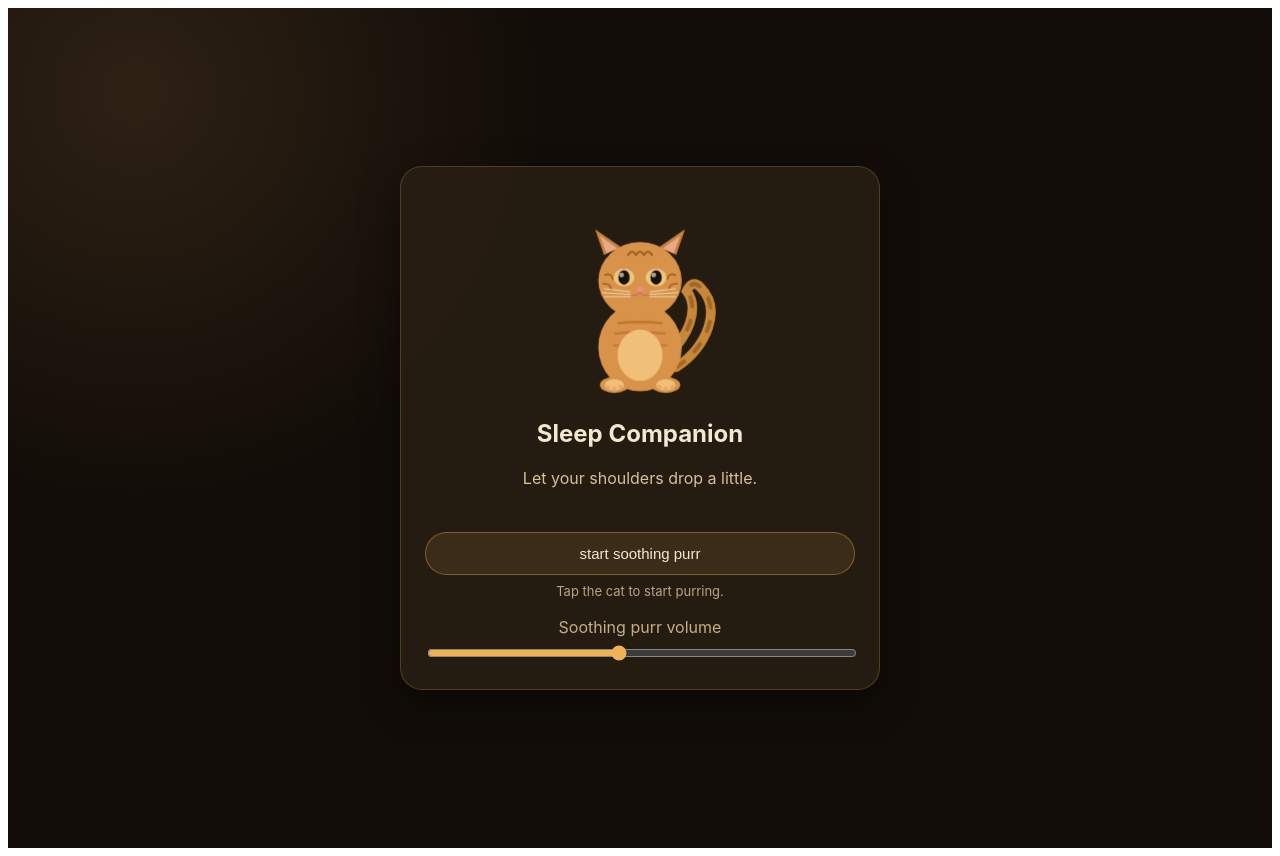
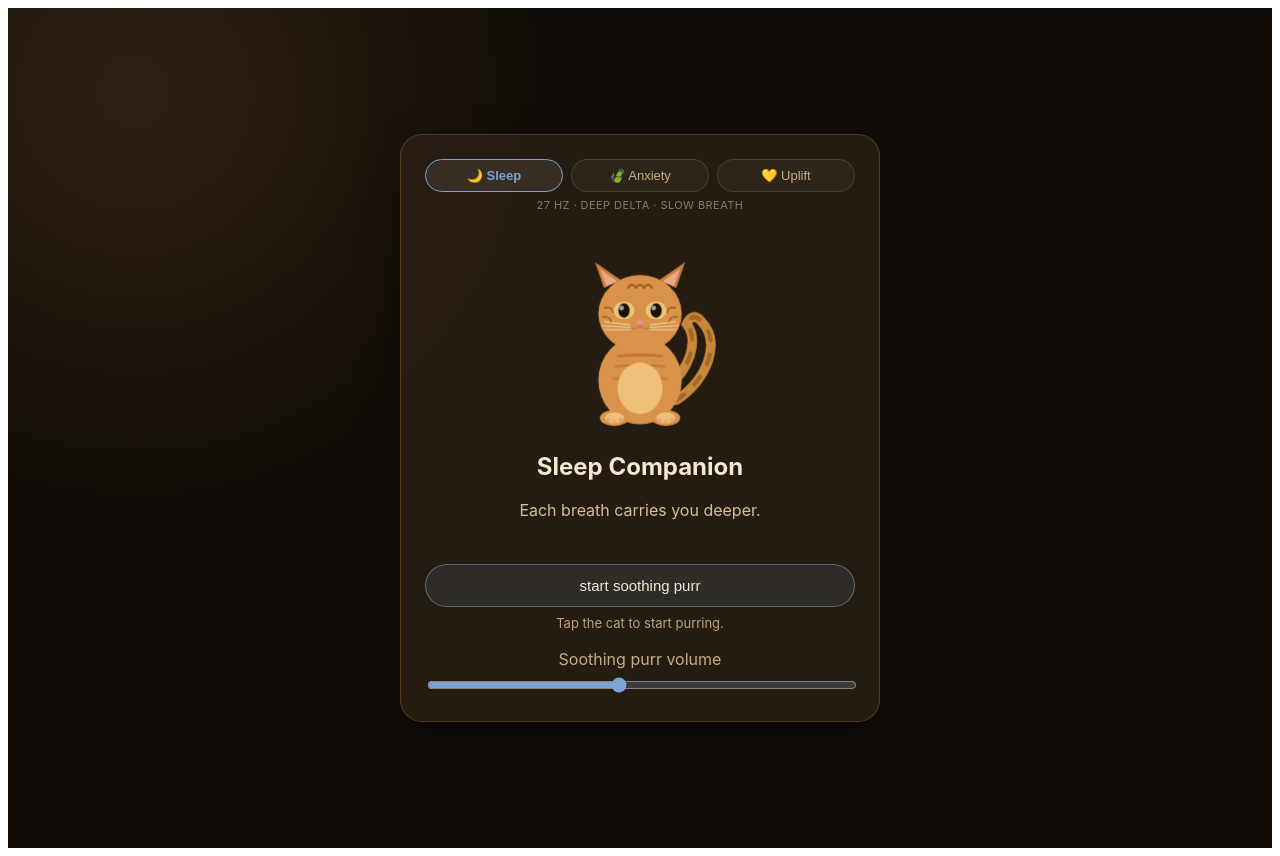
Before and after one commit to AlexandraDigital/Sleep_Companion, a React (Vite) app: page / in a window 1280 px wide. Built offline with nearby package versions, Linux system fonts and the light colour scheme; the HTML template or start-up script is replaced by a standard one.

Commit message:
feat: 3 therapeutic purr modes — Sleep (27Hz), Anxiety (50Hz), Depression/Uplift (120Hz)

```diff
--- a/src/SleepCompanionNew.css
+++ b/src/SleepCompanionNew.css
@@ -10,6 +10,7 @@
 }
 
 .scn-card {
+  --accent: #7ba3d4;
   width: min(430px, 100%);
   background: rgba(41, 30, 19, 0.9);
   border: 1px solid rgba(255, 186, 97, 0.2);
@@ -17,6 +18,49 @@
   padding: 24px;
   text-align: center;
   box-shadow: 0 16px 40px rgba(0, 0, 0, 0.45);
+}
+
+/* MODE TABS */
+.scn-mode-tabs {
+  display: flex;
+  gap: 8px;
+  justify-content: center;
+  margin-bottom: 6px;
+}
+
+.scn-mode-tab {
+  --tab-color: #7ba3d4;
+  flex: 1;
+  border: 1px solid rgba(255, 255, 255, 0.12);
+  border-radius: 999px;
+  background: rgba(255, 255, 255, 0.04);
+  color: #c9ad82;
+  padding: 8px 6px;
+  cursor: pointer;
+  font-size: 13px;
+  transition: background 0.2s, border-color 0.2s, color 0.2s;
+  white-space: nowrap;
+}
+
+.scn-mode-tab.active {
+  background: rgba(255, 255, 255, 0.08);
+  border-color: var(--tab-color);
+  color: var(--tab-color);
+  font-weight: 600;
+}
+
+.scn-mode-tab:hover:not(.active) {
+  background: rgba(255, 255, 255, 0.07);
+  color: #f4e8d1;
+}
+
+.scn-mode-desc {
+  color: #8a7a62;
+  font-size: 11px;
+  letter-spacing: 0.04em;
+  text-transform: uppercase;
+  margin: 0 0 10px;
+  min-height: 16px;
 }
 
 .scn-cat-wrap {
@@ -33,15 +77,14 @@
 .tabby-cat {
   display: block;
   animation: breathe 5s ease-in-out infinite;
-  transition: filter 0.4s ease;
+  transition: filter 0.6s ease;
 }
 
 .tabby-cat.is-purring {
   animation: breathe 2.2s ease-in-out infinite;
-  filter: drop-shadow(0 0 18px rgba(255, 189, 104, 0.35));
 }
 
-/* Tail wag animation — applied to the <g> wrapping the tail */
+/* Tail wag animation */
 .tail-wag {
   animation: tailWag 0.55s ease-in-out infinite alternate;
 }
@@ -54,13 +97,14 @@
 .scn-line {
   color: #d8bf98;
   min-height: 48px;
+  transition: opacity 0.5s;
 }
 
 .scn-btn {
   width: 100%;
-  border: 1px solid rgba(255, 186, 97, 0.35);
+  border: 1px solid color-mix(in srgb, var(--accent) 50%, transparent);
   border-radius: 999px;
-  background: rgba(255, 186, 97, 0.1);
+  background: color-mix(in srgb, var(--accent) 12%, transparent);
   color: #f4e8d1;
   padding: 12px 16px;
   cursor: pointer;
@@ -69,7 +113,7 @@
 }
 
 .scn-btn:hover {
-  background: rgba(255, 186, 97, 0.2);
+  background: color-mix(in srgb, var(--accent) 22%, transparent);
 }
 
 .scn-volume {
@@ -81,7 +125,7 @@
 .scn-volume input {
   width: 100%;
   margin-top: 8px;
-  accent-color: #efb357;
+  accent-color: var(--accent);
 }
 
 @keyframes breathe {
--- a/src/SleepCompanionNew.jsx
+++ b/src/SleepCompanionNew.jsx
@@ -1,16 +1,83 @@
 import React, { useEffect, useRef, useState } from 'react';
 import './SleepCompanionNew.css';
 
-const CALM_LINES = [
-  'Hi friend. You are safe with me.',
-  'Let your shoulders drop a little.',
-  'Slow breath in, softer breath out.',
-  'I am here. No rush. No pressure.',
-  'Close your eyes. I will keep watch.',
-  'You did enough today.',
-];
+const MODES = {
+  sleep: {
+    key: 'sleep',
+    label: '🌙 Sleep',
+    accentColor: '#7ba3d4',
+    glowRgb: '107, 150, 210',
+    amFreq: 27,
+    breathingHz: 0.10,
+    lowpassFreq: 220,
+    harmonics: [
+      { freq: 27, gain: 0.08, type: 'triangle' },
+      { freq: 54, gain: 0.04, type: 'sine' },
+      { freq: 81, gain: 0.02, type: 'sine' },
+    ],
+    noiseRatio: 0.12,
+    lines: [
+      'Let your whole body get heavy.',
+      'Each breath carries you deeper.',
+      'Close your eyes. I am here.',
+      'You are safe. Let go.',
+      'Drift gently into rest.',
+      'The world can wait until morning.',
+    ],
+  },
+  anxiety: {
+    key: 'anxiety',
+    label: '🍃 Anxiety',
+    accentColor: '#7abf8a',
+    glowRgb: '122, 191, 138',
+    amFreq: 50,
+    breathingHz: 0.18,
+    lowpassFreq: 380,
+    harmonics: [
+      { freq: 50,  gain: 0.07,  type: 'triangle' },
+      { freq: 100, gain: 0.04,  type: 'sine' },
+      { freq: 150, gain: 0.025, type: 'sine' },
+      { freq: 25,  gain: 0.03,  type: 'sine' },
+    ],
+    noiseRatio: 0.08,
+    lines: [
+      'You are here. You are safe.',
+      'Right now, only this moment matters.',
+      'Let each exhale soften the tension.',
+      'Your nervous system is settling.',
+      "One breath at a time. You've got this.",
+      'I am steady. You can be steady too.',
+    ],
+  },
+  depression: {
+    key: 'depression',
+    label: '💛 Uplift',
+    accentColor: '#d4a84b',
+    glowRgb: '212, 168, 75',
+    amFreq: 120,
+    breathingHz: 0.22,
+    lowpassFreq: 580,
+    harmonics: [
+      { freq: 120, gain: 0.055, type: 'sine' },
+      { freq: 60,  gain: 0.05,  type: 'triangle' },
+      { freq: 180, gain: 0.03,  type: 'sine' },
+      { freq: 240, gain: 0.015, type: 'sine' },
+      { freq: 30,  gain: 0.035, type: 'triangle' },
+    ],
+    noiseRatio: 0.05,
+    lines: [
+      'Small moments of warmth still count.',
+      'You showed up today. That matters.',
+      'I am here with you, purring softly.',
+      'Healing is not linear — and that\'s okay.',
+      'One gentle breath. Then another.',
+      'You are cared for more than you know.',
+    ],
+  },
+};
 
-function createPurrAudio() {
+function createPurrAudio(modeKey) {
+  const mode = MODES[modeKey];
   let ctx = null;
   let master = null;
   const oscillators = [];
@@ -46,46 +113,39 @@ function createPurrAudio() {
       master.gain.value = 0;
       master.connect(ctx.destination);
 
-      // Breathing envelope LFO (~0.15 Hz slow swell)
+      // Breathing envelope LFO — rate tuned per mode
       const breathingLfo = ctx.createOscillator();
       breathingLfo.type = 'sine';
-      breathingLfo.frequency.value = 0.15;
+      breathingLfo.frequency.value = mode.breathingHz;
       const breathingLfoGain = ctx.createGain();
-      breathingLfoGain.gain.value = 0.008;
+      breathingLfoGain.gain.value = 0.007;
       breathingLfo.connect(breathingLfoGain);
       breathingLfoGain.connect(master.gain);
       breathingLfo.start();
       oscillators.push(breathingLfo);
 
-      // AM modulator at 27 Hz
+      // AM modulator — frequency tuned per therapeutic range
       const amMod = ctx.createOscillator();
       amMod.type = 'sine';
-      amMod.frequency.value = 27;
+      amMod.frequency.value = mode.amFreq;
       amMod.start();
       oscillators.push(amMod);
 
-      // Low-pass filter for warmth
+      // Low-pass filter for warmth — cutoff tuned per mode
       const lowpass = ctx.createBiquadFilter();
       lowpass.type = 'lowpass';
-      lowpass.frequency.value = 320;
+      lowpass.frequency.value = mode.lowpassFreq;
       lowpass.Q.value = 1.2;
       lowpass.connect(master);
 
       // Harmonics with AM applied
-      [
-        { freq: 27, gain: 0.07, type: 'triangle' },
-        { freq: 54, gain: 0.04, type: 'sine' },
-        { freq: 81, gain: 0.02, type: 'sine' },
-        { freq: 108, gain: 0.01, type: 'sine' },
-        { freq: 135, gain: 0.005, type: 'sine' },
-      ].forEach(({ freq, gain, type }) => {
+      mode.harmonics.forEach(({ freq, gain, type }) => {
         const osc = ctx.createOscillator();
         const amp = ctx.createGain();
         osc.type = type;
         osc.frequency.value = freq;
         osc.detune.value = (Math.random() - 0.5) * 3;
         amp.gain.value = gain;
-        // AM modulation depth
         const modDepth = ctx.createGain();
         modDepth.gain.value = gain * 0.55;
         amMod.connect(modDepth);
@@ -105,7 +165,7 @@ function createPurrAudio() {
       noiseGain.gain.value = 0;
       const noiseFilter = ctx.createBiquadFilter();
       noiseFilter.type = 'lowpass';
-      noiseFilter.frequency.value = 110;
+      noiseFilter.frequency.value = mode.lowpassFreq * 0.4;
       noiseFilter.Q.value = 0.5;
       noiseSource.connect(noiseFilter);
       noiseFilter.connect(noiseGain);
@@ -127,7 +187,7 @@ function createPurrAudio() {
       master.gain.linearRampToValueAtTime(level, now + 1.4);
       if (noiseGain) {
         noiseGain.gain.setValueAtTime(0, now);
-        noiseGain.gain.linearRampToValueAtTime(level * 0.08, now + 2);
+        noiseGain.gain.linearRampToValueAtTime(level * mode.noiseRatio, now + 2);
       }
     },
     stop() {
@@ -144,7 +204,7 @@ function createPurrAudio() {
       if (!ctx || !master) return;
       master.gain.setTargetAtTime(level, ctx.currentTime, 0.45);
       if (noiseGain) {
-        noiseGain.gain.setTargetAtTime(level * 0.08, ctx.currentTime, 0.45);
+        noiseGain.gain.setTargetAtTime(level * mode.noiseRatio, ctx.currentTime, 0.45);
       }
     },
     dispose() {
@@ -155,7 +215,7 @@ function createPurrAudio() {
   };
 }
 
-function TabbyCat({ isPurring }) {
+function TabbyCat({ isPurring, glowRgb }) {
   return (
     <svg
       viewBox="0 0 200 260"
@@ -163,6 +223,7 @@ function TabbyCat({ isPurring }) {
       height="208"
       xmlns="http://www.w3.org/2000/svg"
       className={`tabby-cat ${isPurring ? 'is-purring' : ''}`}
+      style={isPurring ? { filter: `drop-shadow(0 0 18px rgba(${glowRgb}, 0.45))` } : {}}
       aria-hidden="true"
     >
       {/* TAIL */}
@@ -182,7 +243,6 @@ function TabbyCat({ isPurring }) {
       <path d="M72 165 Q100 162 128 165" fill="none" stroke="#b56a25" strokeWidth="3" opacity="0.7" />
       <path d="M68 178 Q100 175 132 178" fill="none" stroke="#b56a25" strokeWidth="3" opacity="0.6" />
       <path d="M66 193 Q100 190 134 193" fill="none" stroke="#b56a25" strokeWidth="3" opacity="0.5" />
-      {/* belly */}
       <ellipse cx="100" cy="205" rx="28" ry="32" fill="#f0c07a" />
 
       {/* PAWS */}
@@ -245,21 +305,41 @@ function TabbyCat({ isPurring }) {
 }
 
 export default function SleepCompanionNew() {
+  const [modeKey, setModeKey] = useState('sleep');
   const [lineIndex, setLineIndex] = useState(0);
   const [isPurring, setIsPurring] = useState(false);
   const [volume, setVolume] = useState(0.1);
   const [audioHint, setAudioHint] = useState('Tap the cat to start purring.');
   const audioRef = useRef(null);
 
+  const mode = MODES[modeKey];
+
+  // Rotate calm lines for current mode
   useEffect(() => {
+    setLineIndex(0);
     const interval = window.setInterval(() => {
-      setLineIndex((current) => (current + 1) % CALM_LINES.length);
+      setLineIndex((c) => (c + 1) % mode.lines.length);
     }, 5000);
     return () => window.clearInterval(interval);
-  }, []);
+  }, [modeKey]);
 
+  // Rebuild audio engine when mode changes
+  useEffect(() => {
+    if (audioRef.current) {
+      audioRef.current.dispose();
+      audioRef.current = null;
+    }
+    if (isPurring) {
+      const engine = createPurrAudio(modeKey);
+      audioRef.current = engine;
+      engine.start(volume);
+    }
+  // eslint-disable-next-line react-hooks/exhaustive-deps
+  }, [modeKey]);
+
+  // Lazy init
   if (!audioRef.current && typeof window !== 'undefined') {
-    audioRef.current = createPurrAudio();
+    audioRef.current = createPurrAudio(modeKey);
   }
 
   useEffect(() => {
@@ -291,15 +371,47 @@ export default function SleepCompanionNew() {
     else startPurr();
   };
 
+  const switchMode = (key) => {
+    if (key === modeKey) return;
+    if (isPurring) stopPurr();
+    setModeKey(key);
+    setAudioHint('Tap the cat to start purring.');
+  };
+
   return (
     <main className="scn-shell">
-      <section className="scn-card">
+      <section className="scn-card" style={{ '--accent': mode.accentColor }}>
+
+        {/* MODE TABS */}
+        <div className="scn-mode-tabs" role="tablist" aria-label="Therapeutic mode">
+          {Object.values(MODES).map((m) => (
+            <button
+              key={m.key}
+              role="tab"
+              aria-selected={m.key === modeKey}
+              className={`scn-mode-tab ${m.key === modeKey ? 'active' : ''}`}
+              style={m.key === modeKey ? { '--tab-color': m.accentColor } : {}}
+              onClick={() => switchMode(m.key)}
+            >
+              {m.label}
+            </button>
+          ))}
+        </div>
+
+        {/* MODE DESCRIPTION */}
+        <p className="scn-mode-desc">
+          {modeKey === 'sleep' && '27 Hz · deep delta · slow breath'}
+          {modeKey === 'anxiety' && '50 Hz · steady grounding · calming rhythm'}
+          {modeKey === 'depression' && '120 Hz · warm harmonics · gentle uplift'}
+        </p>
+
+        {/* CAT */}
         <button type="button" className="scn-cat-wrap" onClick={togglePurr} aria-label="Toggle soothing purr">
-          <TabbyCat isPurring={isPurring} />
+          <TabbyCat isPurring={isPurring} glowRgb={mode.glowRgb} />
         </button>
 
         <h1>Sleep Companion</h1>
-        <p className="scn-line">{CALM_LINES[lineIndex]}</p>
+        <p className="scn-line">{mode.lines[lineIndex]}</p>
 
         <button type="button" className="scn-btn" onClick={togglePurr}>
           {isPurring ? 'stop soothing purr' : 'start soothing purr'}
```
